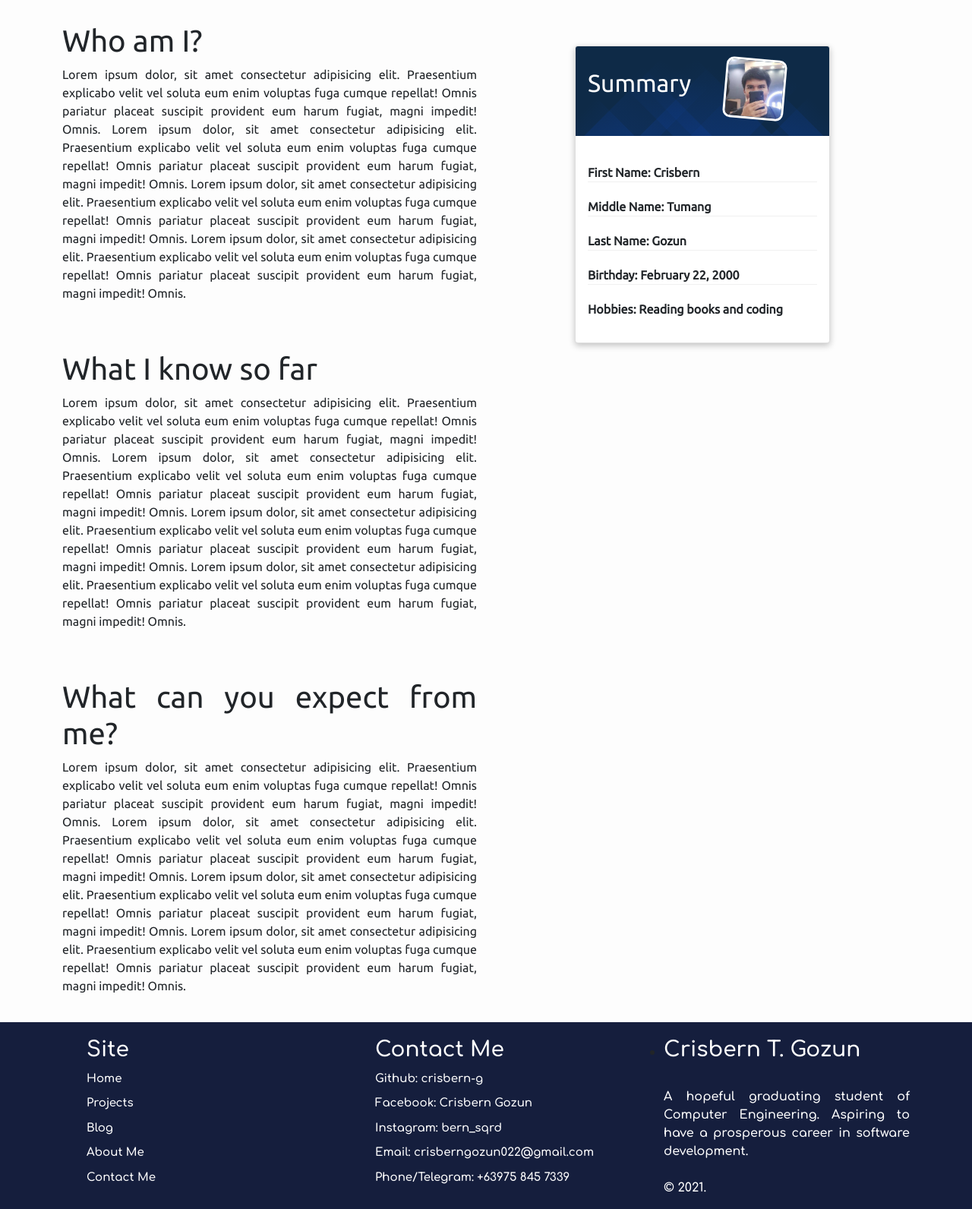
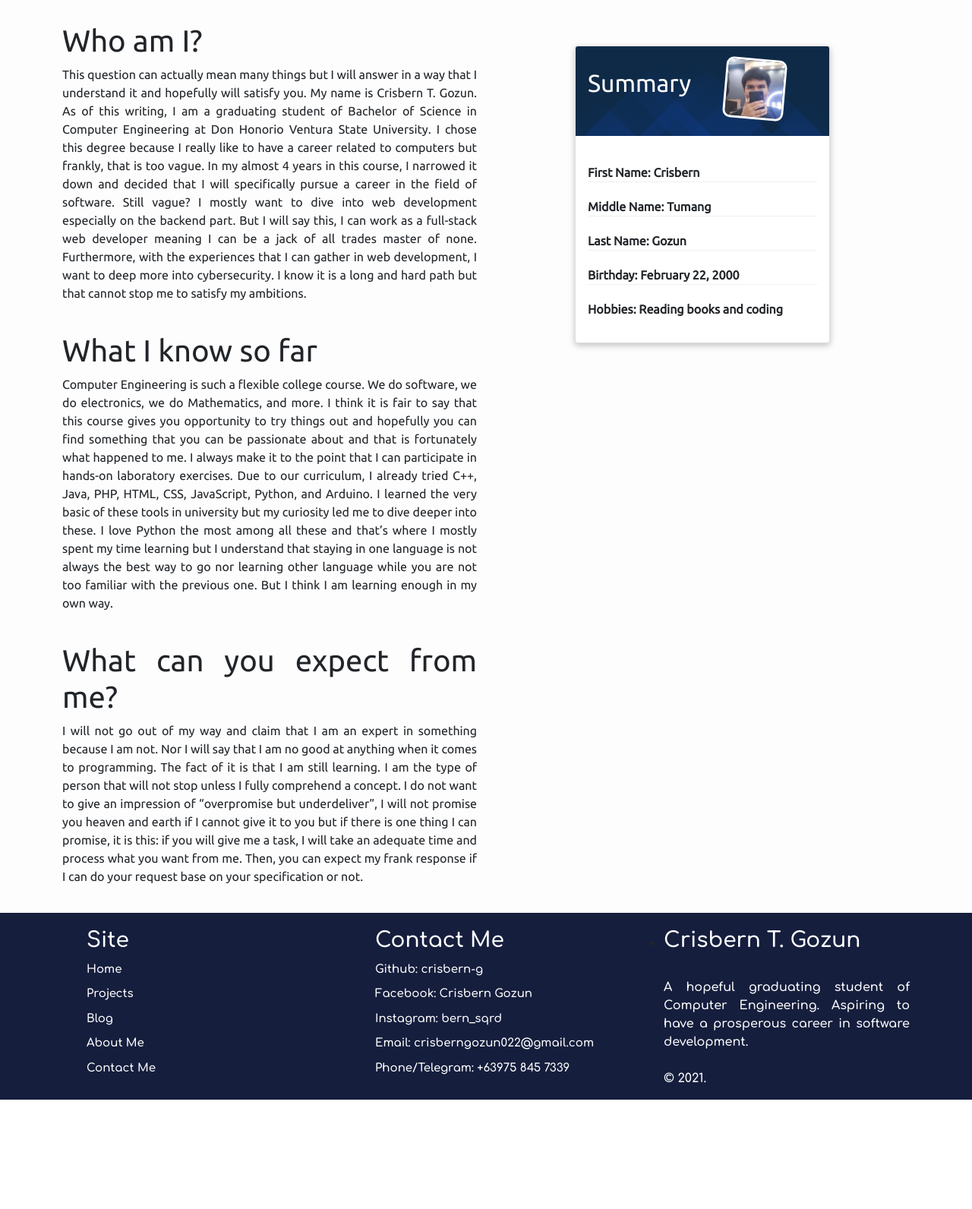
Before and after one commit to crisbern-g/Portfolio, a Django app: page /about-me/ in a window 1280 px wide. Shown: the part 74-1666 px from the top of the page at 76% size. After the commit the page ends 1522 px from the top, so only its background shows below. Run offline with Django 3.2, Linux system fonts and the light colour scheme.

Commit message:
fixed about me page

```diff
--- a/Main/templates/Main/about_me.html
+++ b/Main/templates/Main/about_me.html
@@ -18,40 +18,21 @@
                 <div class="col-auto" id="main">
                     <h1>Who am I?</h1>
                     <p>
-                    Lorem ipsum dolor, sit amet consectetur adipisicing elit. Praesentium explicabo velit vel soluta eum enim voluptas fuga cumque repellat! Omnis pariatur placeat suscipit provident eum harum fugiat, magni impedit! Omnis.
+                        This question can actually mean many things but I will answer in a way that I understand it and hopefully will satisfy you. My name is Crisbern T. Gozun. As of this writing, I am a graduating student of Bachelor of Science in Computer Engineering at Don Honorio Ventura State University. I chose this degree because I really like to have a career related to computers but frankly, that is too vague. In my almost 4 years in this course, I narrowed it down and decided that I will specifically pursue a career in the field of software. Still vague? I mostly want to dive into web development especially on the backend part. But I will say this, I can work as a full-stack web developer meaning I can be a jack of all trades master of none. Furthermore, with the experiences that I can gather in web development, I want to deep more into cybersecurity. I know it is a long and hard path but that cannot stop me to satisfy my ambitions.
+                    </p>
 
-                    Lorem ipsum dolor, sit amet consectetur adipisicing elit. Praesentium explicabo velit vel soluta eum enim voluptas fuga cumque repellat! Omnis pariatur placeat suscipit provident eum harum fugiat, magni impedit! Omnis.
-
-                    Lorem ipsum dolor, sit amet consectetur adipisicing elit. Praesentium explicabo velit vel soluta eum enim voluptas fuga cumque repellat! Omnis pariatur placeat suscipit provident eum harum fugiat, magni impedit! Omnis.
-
-                    Lorem ipsum dolor, sit amet consectetur adipisicing elit. Praesentium explicabo velit vel soluta eum enim voluptas fuga cumque repellat! Omnis pariatur placeat suscipit provident eum harum fugiat, magni impedit! Omnis.
-
-                    </p>
-                    <br><br>
+                    <br>
 
                     <h1>What I know so far</h1>
                     <p>
-                    Lorem ipsum dolor, sit amet consectetur adipisicing elit. Praesentium explicabo velit vel soluta eum enim voluptas fuga cumque repellat! Omnis pariatur placeat suscipit provident eum harum fugiat, magni impedit! Omnis.
+                        Computer Engineering is such a flexible college course. We do software, we do electronics, we do Mathematics, and more. I think it is fair to say that this course gives you opportunity to try things out and hopefully you can find something that you can be passionate about and that is fortunately what happened to me. I always make it to the point that I can participate in hands-on laboratory exercises. Due to our curriculum, I already tried C++, Java, PHP, HTML, CSS, JavaScript, Python, and Arduino.  I learned the very basic of these tools in university but my curiosity led me to dive deeper into these. I love Python the most among all these and that’s where I mostly spent my time learning but I understand that staying in one language is not always the best way to go nor learning other language while you are not too familiar with the previous one. But I think I am learning enough in my own way.
+                    </p>
 
-                    Lorem ipsum dolor, sit amet consectetur adipisicing elit. Praesentium explicabo velit vel soluta eum enim voluptas fuga cumque repellat! Omnis pariatur placeat suscipit provident eum harum fugiat, magni impedit! Omnis.
-
-                    Lorem ipsum dolor, sit amet consectetur adipisicing elit. Praesentium explicabo velit vel soluta eum enim voluptas fuga cumque repellat! Omnis pariatur placeat suscipit provident eum harum fugiat, magni impedit! Omnis.
-
-                    Lorem ipsum dolor, sit amet consectetur adipisicing elit. Praesentium explicabo velit vel soluta eum enim voluptas fuga cumque repellat! Omnis pariatur placeat suscipit provident eum harum fugiat, magni impedit! Omnis.
-
-                    </p>
-                    <br><br>
+                    <br>
 
                     <h1>What can you expect from me?</h1>
                     <p>
-                    Lorem ipsum dolor, sit amet consectetur adipisicing elit. Praesentium explicabo velit vel soluta eum enim voluptas fuga cumque repellat! Omnis pariatur placeat suscipit provident eum harum fugiat, magni impedit! Omnis.
-
-                    Lorem ipsum dolor, sit amet consectetur adipisicing elit. Praesentium explicabo velit vel soluta eum enim voluptas fuga cumque repellat! Omnis pariatur placeat suscipit provident eum harum fugiat, magni impedit! Omnis.
-
-                    Lorem ipsum dolor, sit amet consectetur adipisicing elit. Praesentium explicabo velit vel soluta eum enim voluptas fuga cumque repellat! Omnis pariatur placeat suscipit provident eum harum fugiat, magni impedit! Omnis.
-
-                    Lorem ipsum dolor, sit amet consectetur adipisicing elit. Praesentium explicabo velit vel soluta eum enim voluptas fuga cumque repellat! Omnis pariatur placeat suscipit provident eum harum fugiat, magni impedit! Omnis.
-
+                        I will not go out of my way and claim that I am an expert in something because I am not. Nor I will say that I am no good at anything when it comes to programming. The fact of it is that I am still learning. I am the type of person that will not stop unless I fully comprehend a concept. I do not want to give an impression of “overpromise but underdeliver”, I will not promise you heaven and earth if I cannot give it to you but if there is one thing I can promise, it is this: if you will give me a task, I will take an adequate time and process what you want from me. Then, you can expect my frank response if I can do your request base on your specification or not.
                     </p>
                 </div>
 
```
Also changed, not shown: 1 other file.
